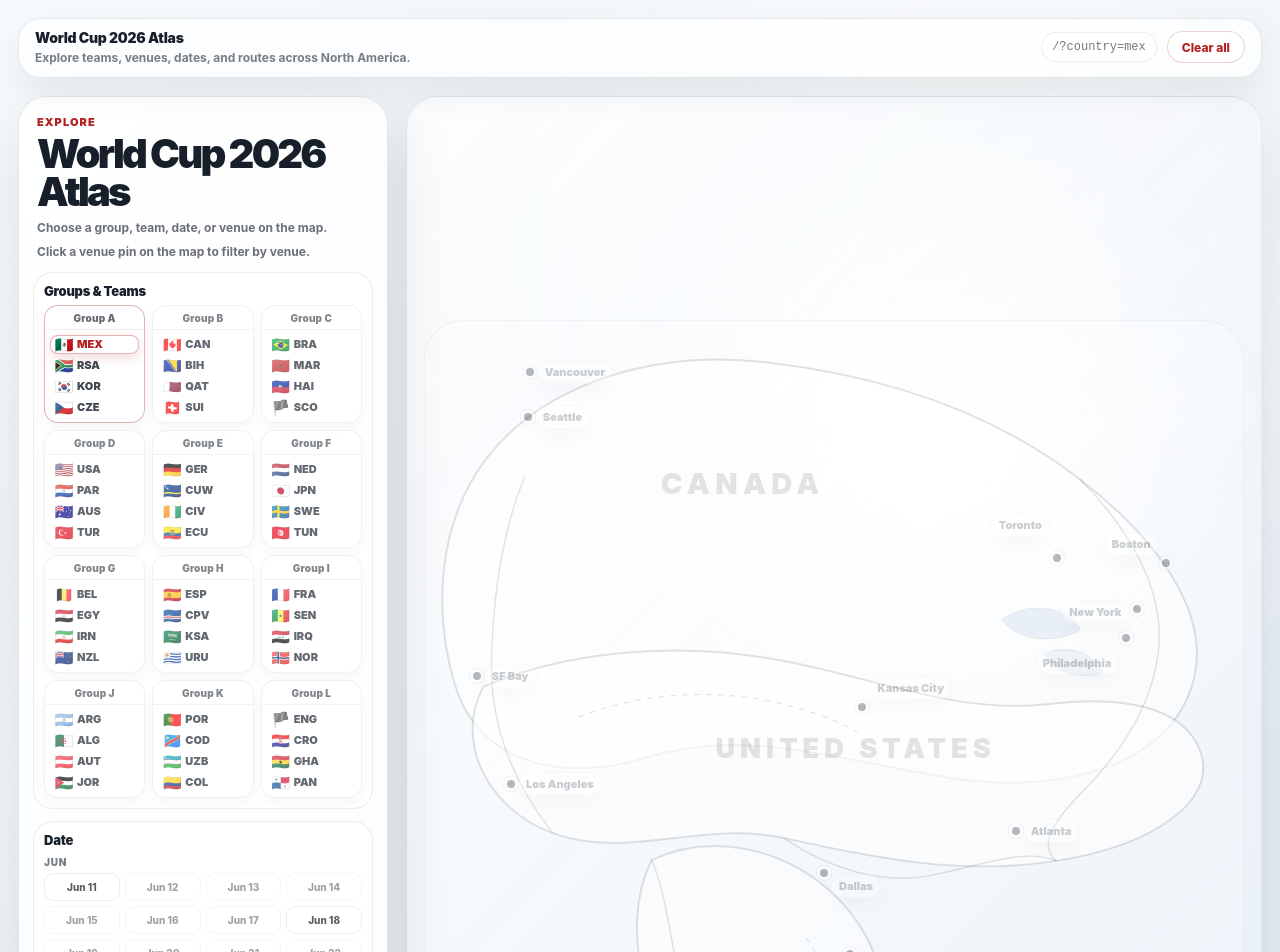
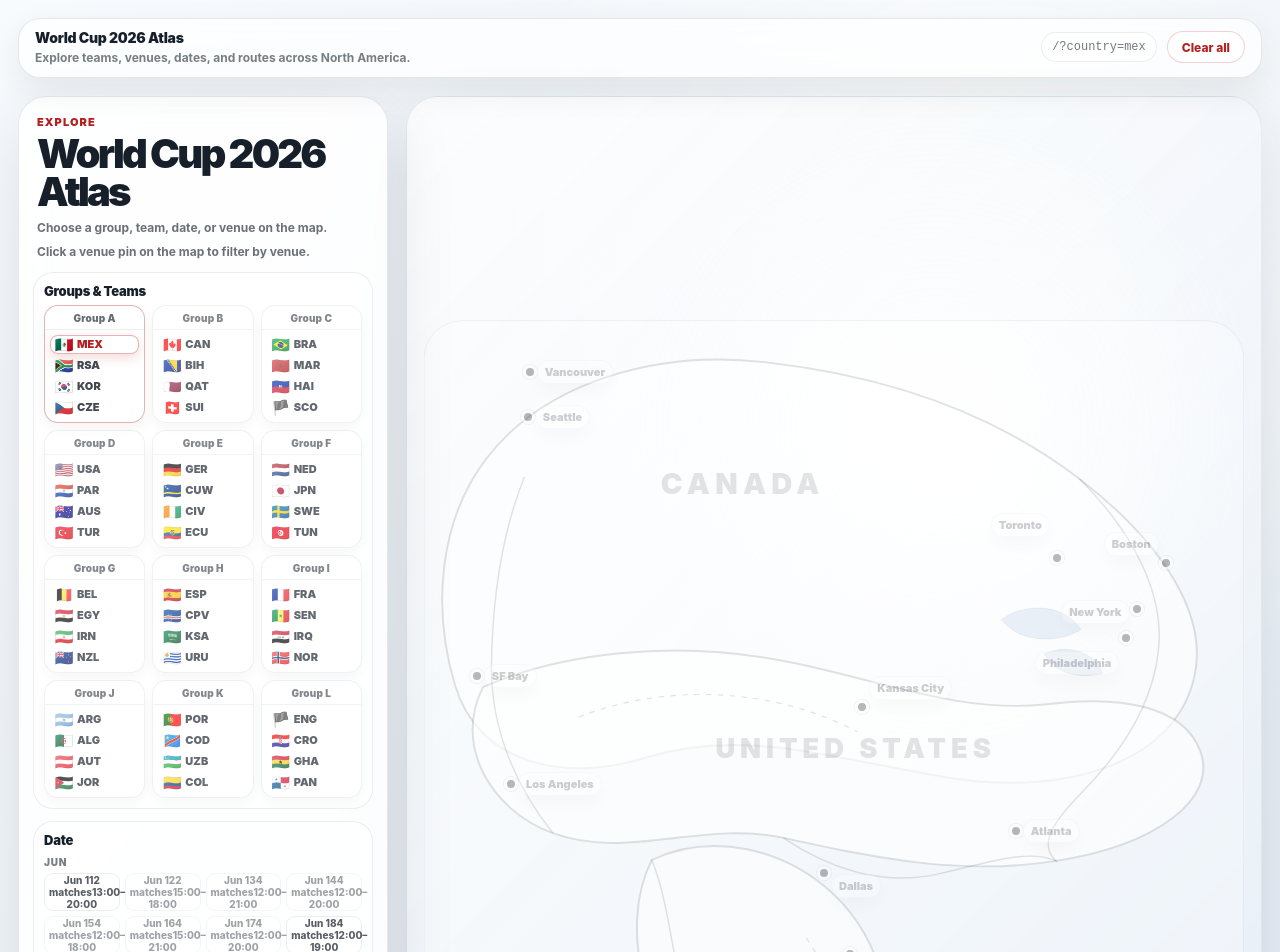
Before and after one commit to AudioStakes/world-cup-2026-atlas, a Preact app: page / in a window 1280 px wide. Shown: the top 952 px of the page. Built offline with nearby package versions, Linux system fonts and the light colour scheme.

Commit message:
feat: show kickoff metadata in date selector

```diff
--- a/src/features/explorer/createDateSelectorViewModel.ts
+++ b/src/features/explorer/createDateSelectorViewModel.ts
@@ -1,6 +1,6 @@
 import type { LocalDateString } from "../../domain/ids";
 import { localDate } from "../../domain/ids";
-import type { AppData } from "../../domain/types";
+import type { AppData, Match } from "../../domain/types";
 import { queryMatchesByViewState } from "../../queries/queryMatchesByViewState";
 import { formatDateLabel } from "./formatExplorerLabels";
 import type {
@@ -18,6 +18,7 @@ export function createDateSelectorViewModel(
   data: AppData,
   viewState: NormalizedExplorerViewState,
 ): DateSelectorViewModel {
+  const matchesByDate = createMatchesByDate(data.matches);
   const fixtureDateSet = new Set(data.matches.map((match) => match.date));
   const hitDateSet = new Set(
     queryMatchesByViewState(data, { ...viewState, selectedDate: null }).map((match) => match.date),
@@ -35,9 +36,12 @@ export function createDateSelectorViewModel(
     const isSelected = viewState.selectedDate === date;
     const hasFixture = fixtureDateSet.has(date);
     const isHit = hitDateSet.has(date);
+    const matchesForDate = matchesByDate.get(date) ?? [];
     const option: DateOptionViewModel = {
       date,
       label: formatDateLabel(date),
+      matchCountLabel: createMatchCountLabel(matchesForDate),
+      kickoffRangeLabel: createKickoffRangeLabel(matchesForDate),
       isSelected,
       availability: getAvailability(hasAnySelection, isSelected || isHit),
       hasFixture,
@@ -58,6 +62,59 @@ export function createDateSelectorViewModel(
       dates,
     })),
   };
+}
+
+function createMatchesByDate(
+  matches: readonly Match[],
+): ReadonlyMap<LocalDateString, readonly Match[]> {
+  const matchesByDate = new Map<LocalDateString, Match[]>();
+
+  for (const match of matches) {
+    const existingMatches = matchesByDate.get(match.date);
+
+    if (existingMatches) {
+      existingMatches.push(match);
+    } else {
+      matchesByDate.set(match.date, [match]);
+    }
+  }
+
+  for (const matchesForDate of matchesByDate.values()) {
+    matchesForDate.sort(
+      (left, right) =>
+        left.kickoffLocal.localeCompare(right.kickoffLocal) || left.matchNumber - right.matchNumber,
+    );
+  }
+
+  return matchesByDate;
+}
+
+function createMatchCountLabel(matches: readonly Match[]): string | null {
+  if (matches.length === 0) {
+    return null;
+  }
+
+  return matches.length === 1 ? "1 match" : `${matches.length} matches`;
+}
+
+function createKickoffRangeLabel(matches: readonly Match[]): string | null {
+  if (matches.length === 0) {
+    return null;
+  }
+
+  const kickoffTimes = matches
+    .map((match) => match.kickoffLocal)
+    .slice()
+    .sort();
+
+  const firstKickoff = kickoffTimes[0];
+  const lastKickoff = kickoffTimes.at(-1);
+
+  if (!firstKickoff || !lastKickoff) {
+    return null;
+  }
+
+  return firstKickoff === lastKickoff ? firstKickoff : `${firstKickoff}–${lastKickoff}`;
 }
 
 function createTournamentDates(): readonly LocalDateString[] {
--- a/src/features/explorer/types.ts
+++ b/src/features/explorer/types.ts
@@ -101,6 +101,8 @@ export type DateMonthViewModel = {
 export type DateOptionViewModel = {
   readonly date: LocalDateString;
   readonly label: string;
+  readonly matchCountLabel: string | null;
+  readonly kickoffRangeLabel: string | null;
   readonly isSelected: boolean;
   readonly availability: FilterOptionAvailability;
   readonly hasFixture: boolean;
--- a/src/ui/components/DateSelector.tsx
+++ b/src/ui/components/DateSelector.tsx
@@ -52,10 +52,24 @@ function DateChip({ dateOption, onAction }: DateChipProps) {
       )}
       type="button"
       aria-pressed={dateOption.isSelected}
-      aria-label={`Select ${dateOption.label}`}
+      aria-label={createDateChipAriaLabel(dateOption)}
       onClick={() => onAction({ type: "selectDate", date: dateOption.date })}
     >
-      {dateOption.label}
+      <span class="date-chip__date">{dateOption.label}</span>
+      {dateOption.matchCountLabel ? (
+        <span class="date-chip__meta">{dateOption.matchCountLabel}</span>
+      ) : null}
+      {dateOption.kickoffRangeLabel ? (
+        <span class="date-chip__time">{dateOption.kickoffRangeLabel}</span>
+      ) : null}
     </button>
   );
 }
+
+function createDateChipAriaLabel(dateOption: DateOptionViewModel): string {
+  const details = [dateOption.matchCountLabel, dateOption.kickoffRangeLabel].filter(Boolean);
+
+  return details.length > 0
+    ? `Select ${dateOption.label}, ${details.join(", ")}`
+    : `Select ${dateOption.label}`;
+}
```
Also changed, not shown: 3 other files (tests, documents, lock files or other folders).
